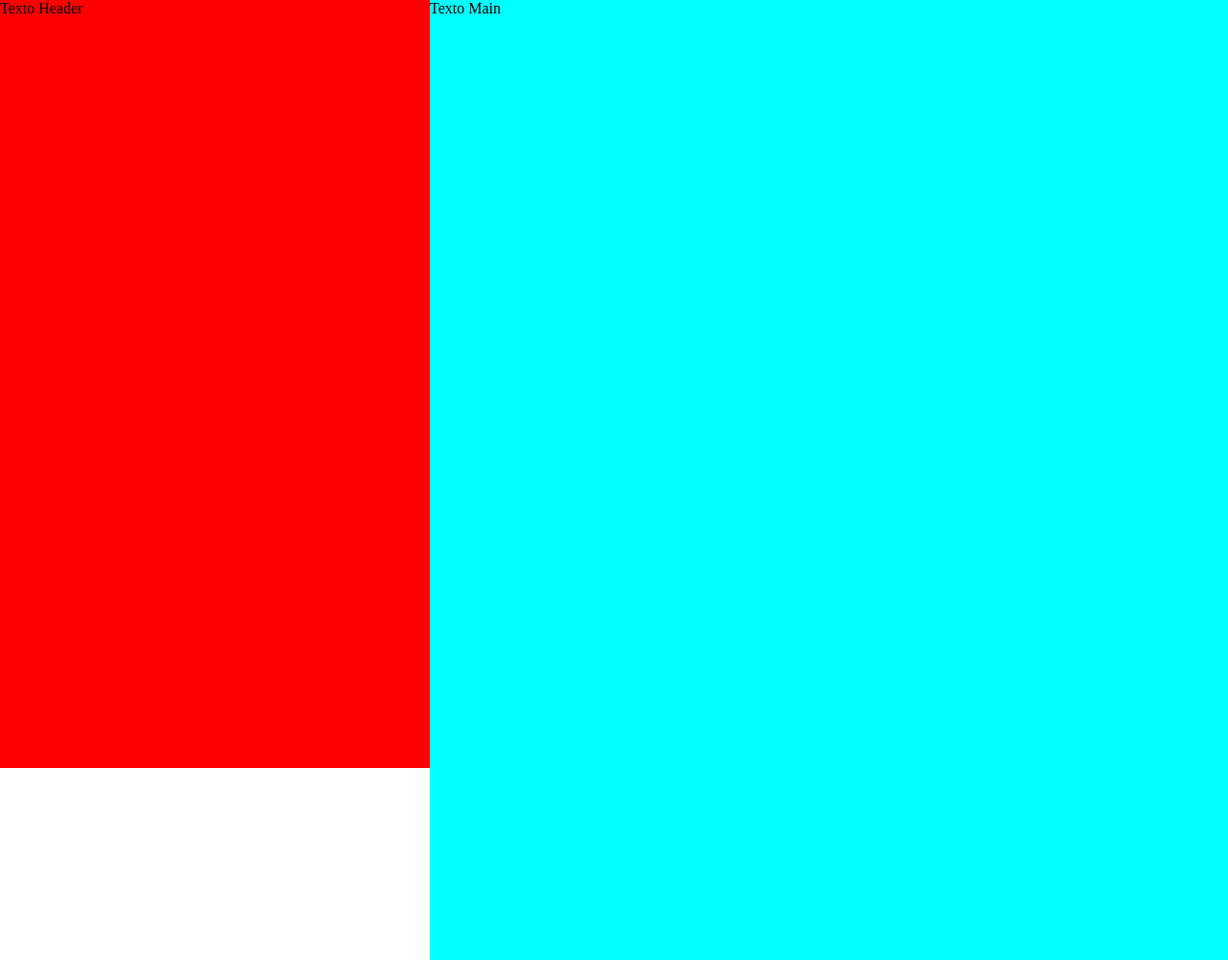
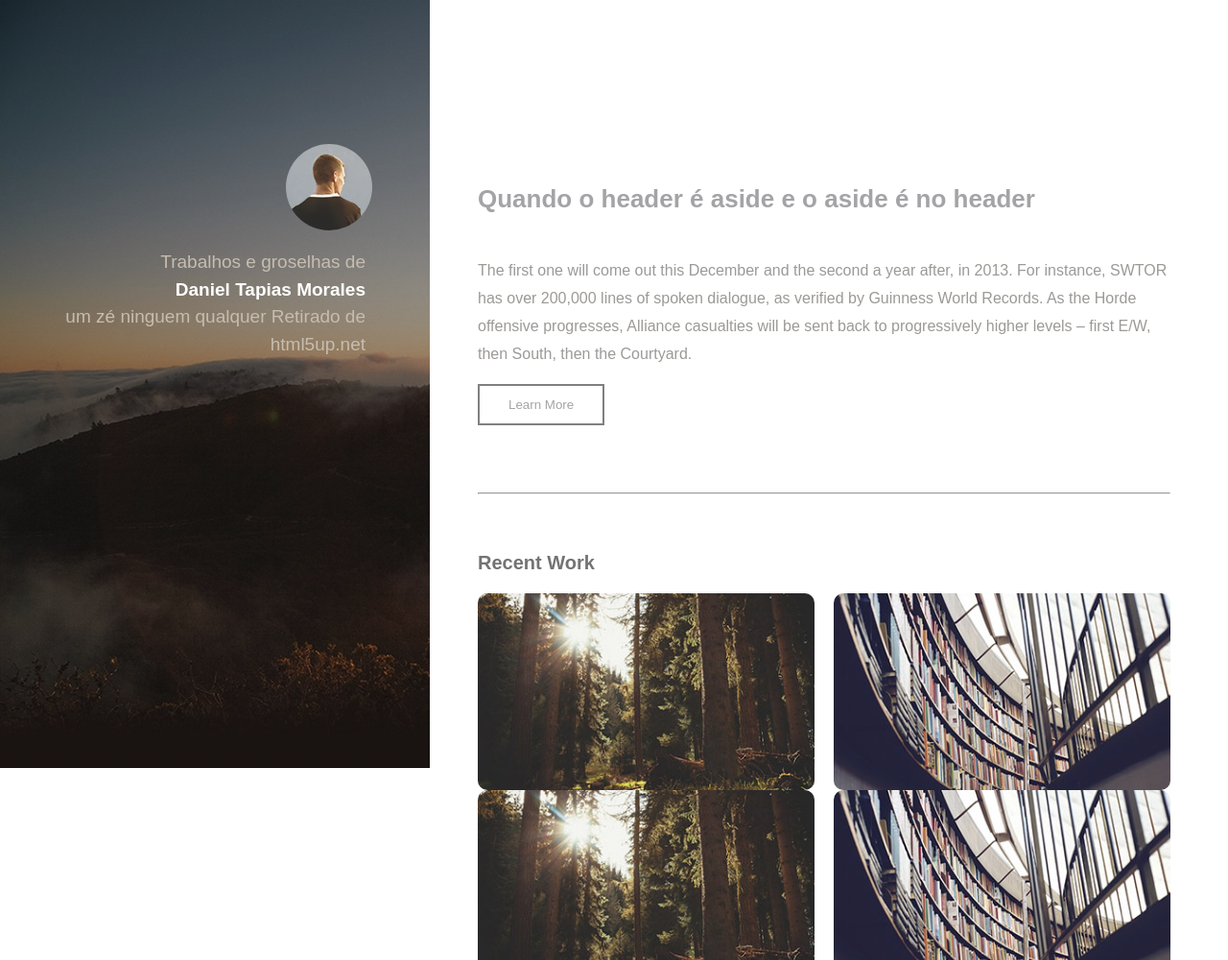
Before and after one commit to fermendes91/fundamentos-htmlcssjs, a plain HTML site: page desafios/ProjetoStrata/index.html in a window 1280 px wide. Shown: the whole page at 96% size. Drawn offline with Linux system fonts and the light colour scheme.

Commit message:
Projeto Strata Inicio
inicio projeto strata

```diff
--- /dev/null
+++ b/desafios/ProjetoStrata/css/style.css
@@ -0,0 +1,106 @@
+body {
+    font-family: Arial, Helvetica, sans-serif;
+    width: 100%;
+    height: 100%;
+    margin: 0 auto;
+}
+
+header {
+    width: 35%;
+    height: 100%;
+    position: fixed;
+    overflow: none;
+    background-image:
+        linear-gradient(to top, rgba(0,0,0, 0.2), rgba(0,0,0, 0.5)),
+        url(../imagens/bg.jpg);
+    background-repeat: no-repeat;
+    background-size: cover;
+    background-position: bottom left;
+    padding: 150px 60px 0 0;
+    box-sizing: border-box; /* O padding soma ao valor total, com o box-sizing essa soma não acontece. */
+    text-align: right;
+    clear:both;
+}
+
+header img.avatar {
+    width: 90px;
+    border-radius: 50%;
+    display: block;
+    float: right;
+}
+
+header p {
+    color: #C6BDB0;
+    margin-right: 7px;
+    font-size: 19px;
+    line-height: 1.5;
+    cursor: default;
+    display: block;
+    float:right;
+}
+
+header p strong {
+    color: white;
+    font-weight: bold;
+}
+
+main {
+    color: rgb(156, 154, 151);
+    float:right;
+    width: 65%;
+    height: 1000px;
+    overflow: auto;
+    clear: both;
+    padding: 175px 60px 0 50px;
+    box-sizing: border-box;
+}
+
+main h1#maintext {
+    color: #A4A3A6;
+    margin-bottom: 45px;
+    font-size: 26px;
+}
+
+main p {
+    line-height: 1.8;
+}
+
+hr.break-content {
+    color: rgba(170, 170, 170, 0.2);
+    margin: 70px 0 60px;
+}
+
+/* classes */
+
+.subtitle {
+    font-size: 20px;
+    color: rgb(116, 115, 115);
+    margin-bottom: 20px;
+}
+
+.btn-info {
+    padding: 12px 30px;
+    color: #A4A3A6;
+    background-color: white;
+    border: 2px solid gray;
+    cursor: pointer;
+    text-transform: capitalize;
+
+    transition-property: color, border;
+    transition-duration: 250ms;
+    transition-timing-function: ease-in;
+    box-sizing: border-box;
+}
+
+.btn-info:hover {
+    color: rgb(83, 187, 228);
+    border: 2px solid rgb(83, 187, 228);
+}
+
+.recent-work-imgs {
+    display: flex;
+    width: 48.6%;
+    float: left;
+    box-sizing: border-box;
+    border-radius: 10px;
+}
--- a/desafios/ProjetoStrata/index.html
+++ b/desafios/ProjetoStrata/index.html
@@ -3,23 +3,47 @@
 
 <head>
 
-        <title>Projeto Strata</title>
+    <title>Desafio Strata</title>
     <meta charset="utf-8">
     <meta name="author" content="Fernando">
     <meta name="description" content="lista de documentos">
     <meta name="keywords" content="html5, tecnologia">
-        <link href="style/style.css" rel="stylesheet" >
+    <link href="css/style.css" rel="stylesheet">
 
 </head>
 
 <body>
 
     <header>
-            Texto Header
-        </header>
+        <img class="avatar" src="imagens/avatar.jpg" alt="Logotipo HTML5">
+        <p>
+            Trabalhos e groselhas de<br><strong> Daniel Tapias Morales</strong><br>
+            um zé ninguem qualquer Retirado de html5up.net
+        </p>
+    </header>/
 
     <main>
-            Texto Main
+        <h1 id="maintext">Quando o header é aside e o aside é no header</h1>
+
+        <p>The first one will come out this December and the second a year after, in 2013. For instance, SWTOR has over
+            200,000 lines of spoken dialogue, as verified by Guinness World Records. As the Horde offensive progresses,
+            Alliance casualties will be sent back to progressively higher levels – first E/W, then South, then the
+            Courtyard.</p>
+        <input type="button" value="learn more" class="btn-info">
+
+        <hr class="break-content">
+
+        <section id="recent-work">
+            <h2 class="subtitle">Recent Work</h2>
+
+            <div class="thumbs-container">
+                <img src="imagens/thumbs/02.jpg" alt="" class="recent-work-imgs" style="margin-right: 20px;">
+                <img src="imagens/thumbs/03.jpg" alt="" class="recent-work-imgs">
+                <img src="imagens/thumbs/02.jpg" alt="" class="recent-work-imgs" style="margin-right: 20px;">
+                <img src="imagens/thumbs/03.jpg" alt="" class="recent-work-imgs">
+            </div>
+        </section>
+
     </main>
 </body>
 
--- a/desafios/ProjetoStrata/style/style.css
+++ /dev/null
@@ -1,23 +0,0 @@
-body {
-    width: 100%;
-    height: 100%;
-    margin: 0 auto;
-}
-
-header {
-    float:left;
-    width: 35%;
-    height: 100%;
-    position: fixed;
-    overflow: none;
-    background: red;
-}
-
-main {
-    float:right;
-    width: 65%;
-    height: 1000px;
-    overflow: auto;
-    background: aqua;
-    clear: both;
-}
```
Also changed, not shown: desafios/ProjetoStrata/imagens/avatar.jpg (added), desafios/ProjetoStrata/imagens/bg.jpg (added), desafios/ProjetoStrata/imagens/fulls/01.jpg (added), desafios/ProjetoStrata/imagens/fulls/02.jpg (added), desafios/ProjetoStrata/imagens/fulls/03.jpg (added), desafios/ProjetoStrata/imagens/fulls/04.jpg (added), desafios/ProjetoStrata/imagens/fulls/05.jpg (added), desafios/ProjetoStrata/imagens/fulls/06.jpg (added), desafios/ProjetoStrata/imagens/thumbs/01.jpg (added), desafios/ProjetoStrata/imagens/thumbs/02.jpg (added), desafios/ProjetoStrata/imagens/thumbs/03.jpg (added), desafios/ProjetoStrata/imagens/thumbs/04.jpg (added), desafios/ProjetoStrata/imagens/thumbs/05.jpg (added), desafios/ProjetoStrata/imagens/thumbs/06.jpg (added), 1 more files. Lines whose indentation alone changed are shown as unchanged.
